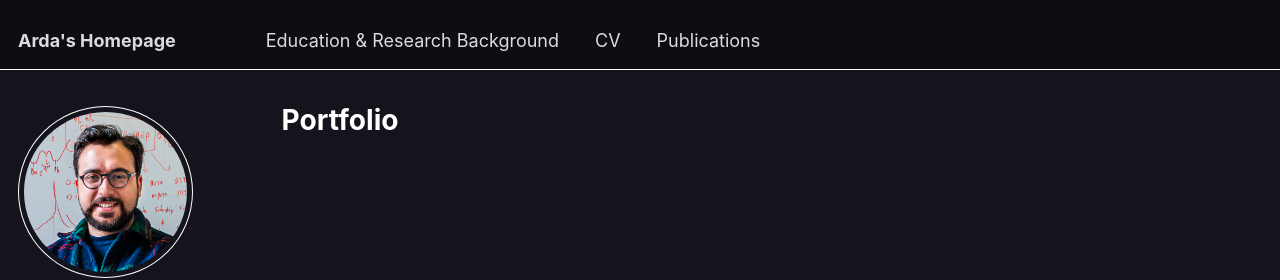
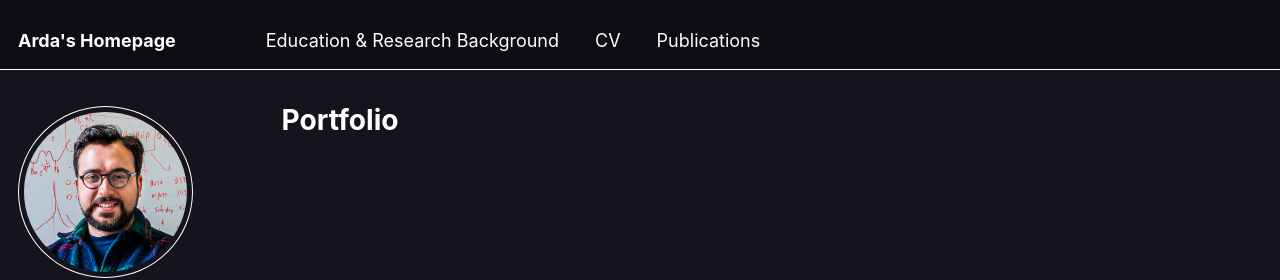
Before and after one commit to ardakayaalp/ardakayaalp.github.io, a Jekyll site: the page built from _pages/portfolio.html, in a window 1280 px wide. Shown: the top 280 px of the page. Built offline with Jekyll 4.4.1, drawn with Linux system fonts in a browser that asks for light colours; some web fonts are replaced.

Commit message:
Update _variables.scss

```diff
--- a/_sass/_variables.scss
+++ b/_sass/_variables.scss
@@ -105,7 +105,7 @@ $xing-color                 : #006567;
 $link-color                 : $info-color;
 $link-color-hover           : mix(#000, $link-color, 25%);
 $link-color-visited         : mix(#fff, $link-color, 25%);
-$masthead-link-color        : #ffffffda;
+$masthead-link-color        : #fffffffd;
 $masthead-link-color-hover  : mix(#000, $primary-color, 25%);
 
 
```
